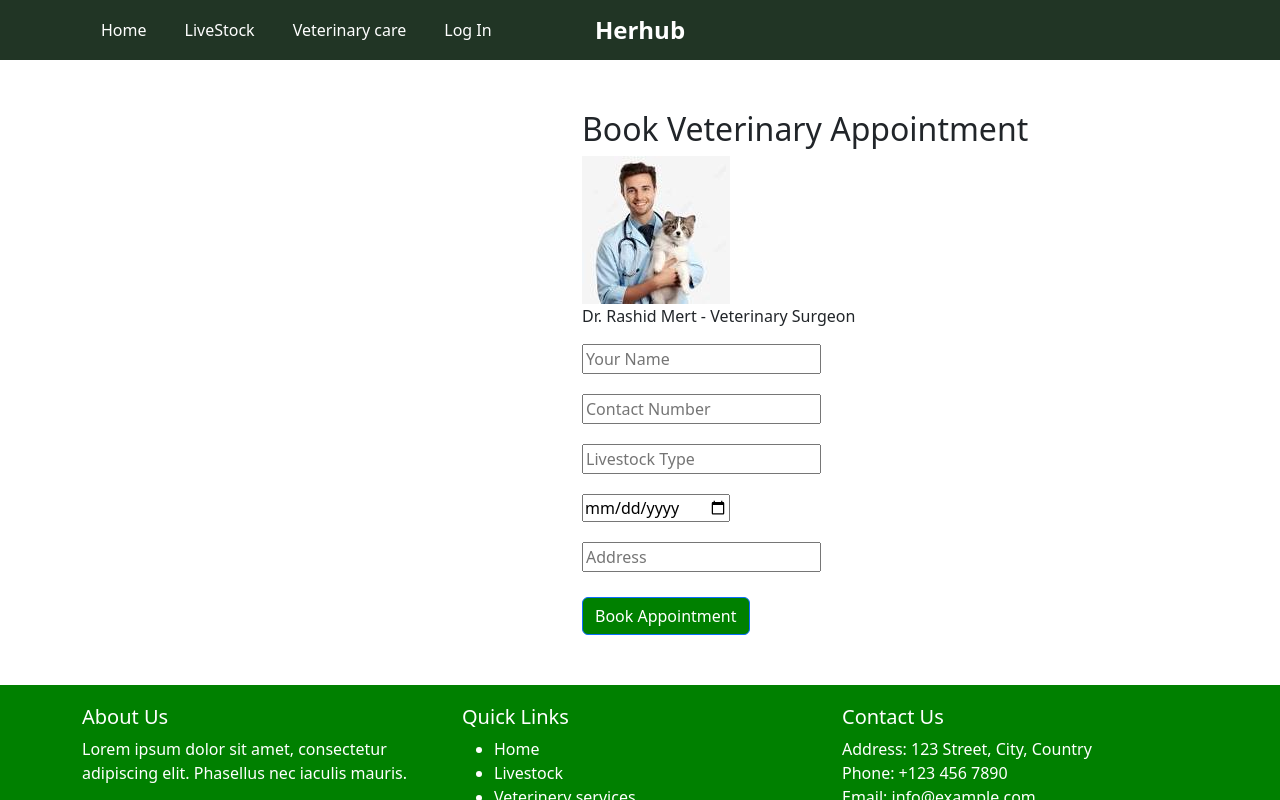
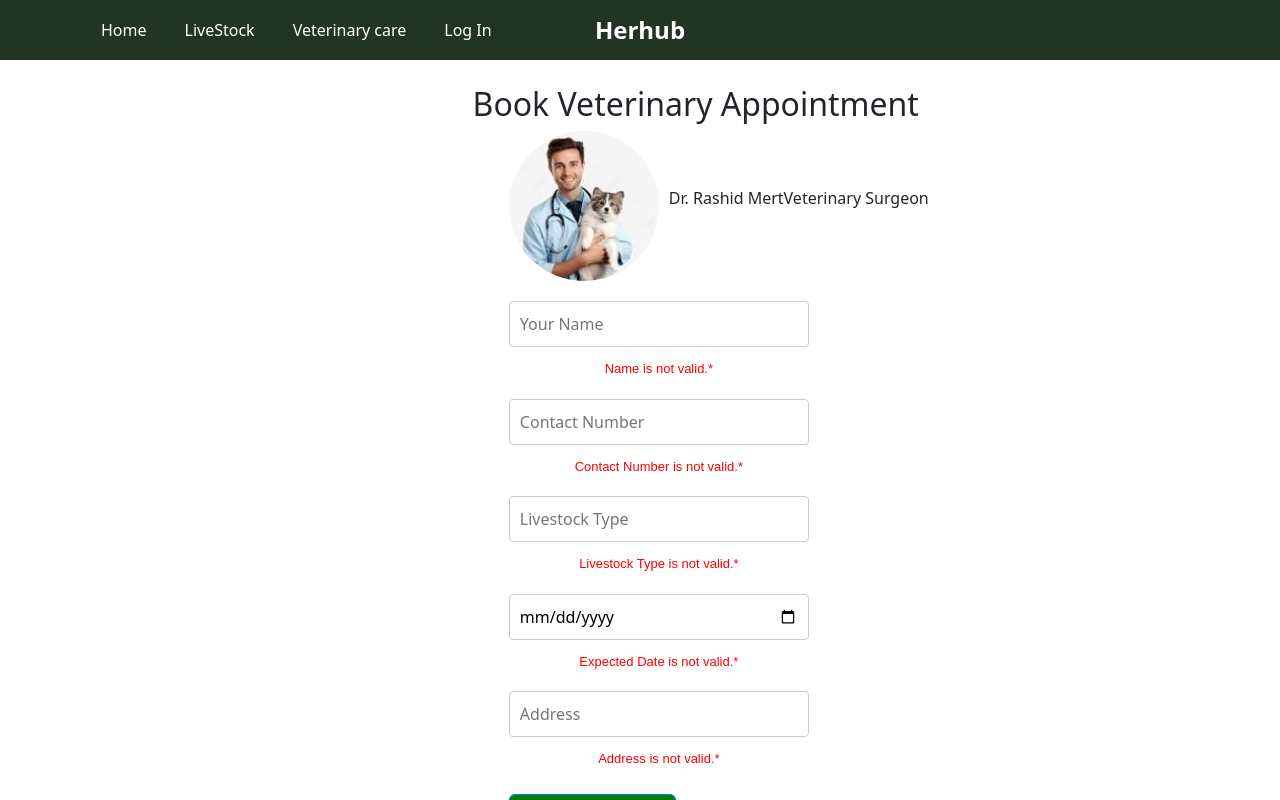
Before and after one commit to arhaamirr/Livestock-Portal---FE, a React (Vite) app: page /vet in a window 1280 px wide. Both pictures are taken after a click on the button "Book Appointment". Shown: the top 800 px of the page. Built offline with nearby package versions, Linux system fonts and the light colour scheme.

Commit message:
vet create appointment complete

```diff
--- a/src/components/vetAppointment.jsx
+++ b/src/components/vetAppointment.jsx
@@ -1,44 +1,83 @@
-import React, { useState } from 'react';
-import axios from 'axios';
+import React, { useState } from "react";
+import axios from "axios";
 import doctor from "../assets/doctor.jpeg";
+import "../css/vet.css";
 
 const AppointmentForm = () => {
   const [formData, setFormData] = useState({
-    name: '',
-    contactNumber: '',
-    livestockType: '',
-    expectedDate: '',
-    address: '',
+    name: "",
+    contactNumber: "",
+    livestockType: "",
+    expectedDate: "",
+    address: "",
   });
+
+  const [errors, setErrors] = useState({});
 
   const handleChange = (e) => {
     setFormData({ ...formData, [e.target.name]: e.target.value });
+    setErrors({ ...errors, [e.target.name]: "" });
   };
 
   const handleSubmit = async (e) => {
     e.preventDefault();
+    let errors = {};
+    if (!formData.name.trim()) {
+      errors.name = "Name is not valid.*";
+    }
+    if (!formData.contactNumber.trim()) {
+      errors.contactNumber = "Contact Number is not valid.*";
+    } else if (!/^\d{11}$/.test(formData.contactNumber)) {
+      errors.contactNumber = "Contact Number must be a valid 11-digit number";
+    }
+    if (!formData.livestockType.trim()) {
+      errors.livestockType = "Livestock Type is not valid.*";
+    }
+    if (!formData.expectedDate) {
+      errors.expectedDate = "Expected Date is not valid.*";
+    } else {
+      const today = new Date();
+      const expectedDate = new Date(formData.expectedDate);
+      if (expectedDate <= today) {
+        errors.expectedDate = "Expected Date should be in the future";
+      }
+    }
+    if (!formData.address.trim()) {
+      errors.address = "Address is not valid.*";
+    }
+
+    if (Object.keys(errors).length > 0) {
+      setErrors(errors);
+      return;
+    }
+
     try {
-      await axios.post('/api/appointments', formData);
-      alert('Appointment booked successfully!');
+      const result = await axios.post(
+        "/api/appointment/createAppointment",
+        formData
+      );
+      alert("Appointment booked successfully!");
       setFormData({
-        name: '',
-        contactNumber: '',
-        livestockType: '',
-        expectedDate: '',
-        address: '',
+        name: "",
+        contactNumber: "",
+        livestockType: "",
+        expectedDate: "",
+        address: "",
       });
     } catch (error) {
-      console.error('Error submitting appointment:', error);
-      alert('Failed to book appointment. Please try again.');
+      console.error("Error submitting appointment:", error);
+      alert("Failed to book appointment. Please try again.");
     }
   };
 
   return (
-    <div className="appointment-container" style={{marginLeft: "500px", marginTop: "50px"}}>
+    <div style={{ marginLeft: "35%", marginTop: "25px" }}>
       <h2>Book Veterinary Appointment</h2>
+      <div style={{ marginLeft: "5%" }}>
         <div className="doctor-info">
           <img src={doctor} alt="Doctor Rashid Mert" className="doctor-image" />
-        <p>Dr. Rashid Mert - Veterinary Surgeon</p>
+          <p>Dr. Rashid Mert</p>
+          <p>Veterinary Surgeon</p>
         </div>
         <form onSubmit={handleSubmit} className="appointment-form">
           <input
@@ -50,7 +89,8 @@ const AppointmentForm = () => {
             required
             className="form-input"
           />
-        <div style={{ marginBottom: '20px' }} />
+          {errors.name && <div className="error">{errors.name}</div>}
+          <div style={{ marginBottom: "20px" }} />
           <input
             type="text"
             name="contactNumber"
@@ -60,7 +100,10 @@ const AppointmentForm = () => {
             required
             className="form-input"
           />
-        <div style={{ marginBottom: '20px' }} />
+          {errors.contactNumber && (
+            <div className="error">{errors.contactNumber}</div>
+          )}
+          <div style={{ marginBottom: "20px" }} />
           <input
             type="text"
             name="livestockType"
@@ -70,7 +113,10 @@ const AppointmentForm = () => {
             required
             className="form-input"
           />
-        <div style={{ marginBottom: '20px' }} />
+          {errors.livestockType && (
+            <div className="error">{errors.livestockType}</div>
+          )}
+          <div style={{ marginBottom: "20px" }} />
           <input
             type="date"
             name="expectedDate"
@@ -79,7 +125,10 @@ const AppointmentForm = () => {
             required
             className="form-input"
           />
-        <div style={{ marginBottom: '20px' }} />
+          {errors.expectedDate && (
+            <div className="error">{errors.expectedDate}</div>
+          )}
+          <div style={{ marginBottom: "20px" }} />
           <input
             type="text"
             name="address"
@@ -89,11 +138,22 @@ const AppointmentForm = () => {
             required
             className="form-input"
           />
+          {errors.address && <div className="error">{errors.address}</div>}
         </form>
-      <button type="submit" className="btn btn-primary" style={{ backgroundColor: 'green', marginTop: '25px', marginBottom: "50px" }} onChange={handleSubmit}
+
+        <button
+          type="submit"
+          className="btn btn-primary"
+          style={{
+            backgroundColor: "green",
+            marginTop: "25px",
+            marginBottom: "50px",
+          }}
+          onClick={handleSubmit}
         >
           Book Appointment
         </button>
+      </div>
     </div>
   );
 };
--- a/src/css/vet.css
+++ b/src/css/vet.css
@@ -4,7 +4,7 @@
     align-items: center;
     justify-content: center;
     min-height: 120vh;
-    margin-left: 400px;
+    margin-left: 50%;
   }
 
 
@@ -42,3 +42,11 @@
     border-radius: 4px;
     cursor: pointer;
   }
+
+  .error {
+    color: red;
+    font-family: Arial, sans-serif;
+    text-align: center;
+    margin-top: 2px;
+    font-size: small;
+  }
--- a/vite.config.js
+++ b/vite.config.js
@@ -9,7 +9,7 @@ export default defineConfig({
   server: {
     proxy: {
       '/api': {
-        target: process.env.REACT_APP_API_BASE_URL,
+        target: process.env.VITE_APP_API_BASE_URL,
         changeOrigin: true,
         rewrite: (path) => path.replace(/^\/api/, ''),
       },
```
Lines whose indentation alone changed are shown as unchanged.
